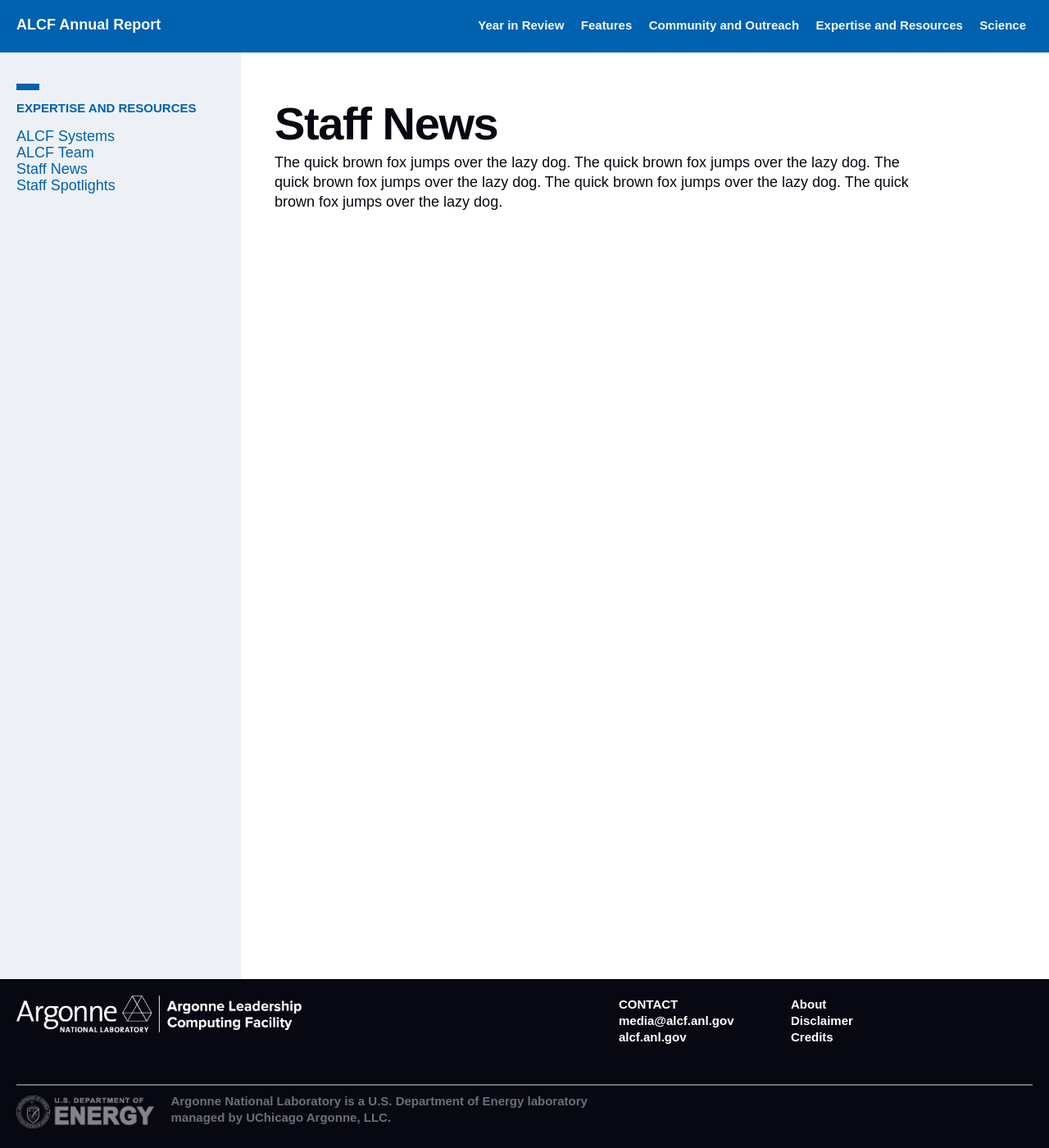
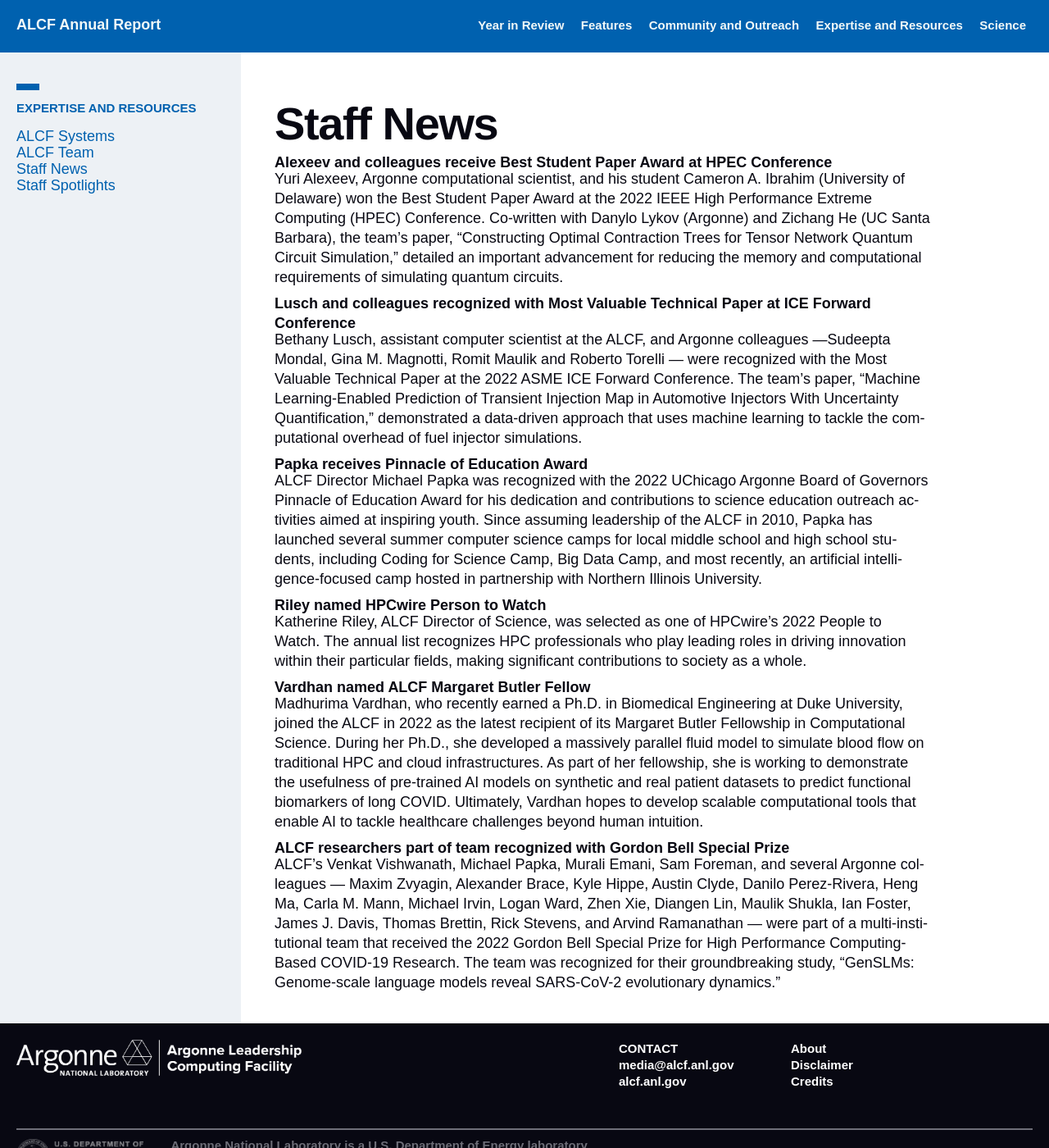
Before and after one commit to sbx-bnagle/ALCF-AR2022, a Jekyll site: the page built from 04_expertise-and-resources/staff-news.md, in a window 1280 px wide and 1400 px high. Shown: the whole window at 82% size. Built offline with Jekyll 4.4.1, drawn with Linux system fonts in a browser that asks for light colours; some web fonts are replaced.

Commit message:
Update staff-news.md
added staff news content

```diff
--- a/04_expertise-and-resources/staff-news.md
+++ b/04_expertise-and-resources/staff-news.md
@@ -7,4 +7,26 @@
 permalink: expertise-and-resources/staff-news/
 ---
 
-The quick brown fox jumps over the lazy dog. The quick brown fox jumps over the lazy dog. The quick brown fox jumps over the lazy dog. The quick brown fox jumps over the lazy dog. The quick brown fox jumps over the lazy dog.
+## Alexeev and colleagues receive Best Student Paper Award at HPEC Conference
+
+Yuri Alexeev, Argonne computational scientist, and his student Cameron A. Ibrahim (University of Delaware) won the Best Student Paper Award at the 2022 IEEE High Performance Extreme Computing (HPEC) Conference. Co-written with Danylo Lykov (Argonne) and Zichang He (UC Santa Barbara), the team’s paper, “Constructing Optimal Contraction Trees for Tensor Network Quantum Circuit Simulation,” detailed an important advancement for reducing the memory and computational requirements of simulating quantum circuits.
+
+## Lusch and colleagues recognized with Most Valuable Technical Paper at ICE Forward Conference
+
+Bethany Lusch, assistant computer scientist at the ALCF, and Argonne colleagues —Sudeepta Mondal, Gina M. Magnotti, Romit Maulik and Roberto Torelli — were recognized with the Most Valuable Technical Paper at the 2022 ASME ICE Forward Conference. The team’s paper, “Machine Learning-Enabled Prediction of Transient Injection Map in Automotive Injectors With Uncertainty Quantification,” demonstrated a data-driven approach that uses machine learning to tackle the computational overhead of fuel injector simulations.
+
+## Papka receives Pinnacle of Education Award
+
+ALCF Director Michael Papka was recognized with the 2022 UChicago Argonne Board of Governors Pinnacle of Education Award for his dedication and contributions to science education outreach activities aimed at inspiring youth. Since assuming leadership of the ALCF in 2010, Papka has launched several summer computer science camps for local middle school and high school students, including Coding for Science Camp, Big Data Camp, and most recently, an artificial intelligence-focused camp hosted in partnership with Northern Illinois University.
+
+## Riley named HPCwire Person to Watch
+
+Katherine Riley, ALCF Director of Science, was selected as one of HPCwire’s 2022 People to Watch. The annual list recognizes HPC professionals who play leading roles in driving innovation within their particular fields, making significant contributions to society as a whole.
+
+## Vardhan named ALCF Margaret Butler Fellow
+
+Madhurima Vardhan, who recently earned a Ph.D. in Biomedical Engineering at Duke University, joined the ALCF in 2022 as the latest recipient of its Margaret Butler Fellowship in Computational Science. During her Ph.D., she developed a massively parallel fluid model to simulate blood flow on traditional HPC and cloud infrastructures. As part of her fellowship, she is working to demonstrate the usefulness of pre-trained AI models on synthetic and real patient datasets to predict functional biomarkers of long COVID. Ultimately, Vardhan hopes to develop scalable computational tools that enable AI to tackle healthcare challenges beyond human intuition.
+
+## ALCF researchers part of team recognized with Gordon Bell Special Prize
+
+ALCF’s Venkat Vishwanath, Michael Papka, Murali Emani, Sam Foreman, and several Argonne colleagues — Maxim Zvyagin, Alexander Brace, Kyle Hippe, Austin Clyde, Danilo Perez-Rivera, Heng Ma, Carla M. Mann, Michael Irvin, Logan Ward, Zhen Xie, Diangen Lin, Maulik Shukla, Ian Foster, James J. Davis, Thomas Brettin, Rick Stevens, and Arvind Ramanathan — were part of a multi-institutional team that received the 2022 Gordon Bell Special Prize for High Performance Computing-Based COVID-19 Research. The team was recognized for their groundbreaking study, “GenSLMs: Genome-scale language models reveal SARS-CoV-2 evolutionary dynamics.”
```
